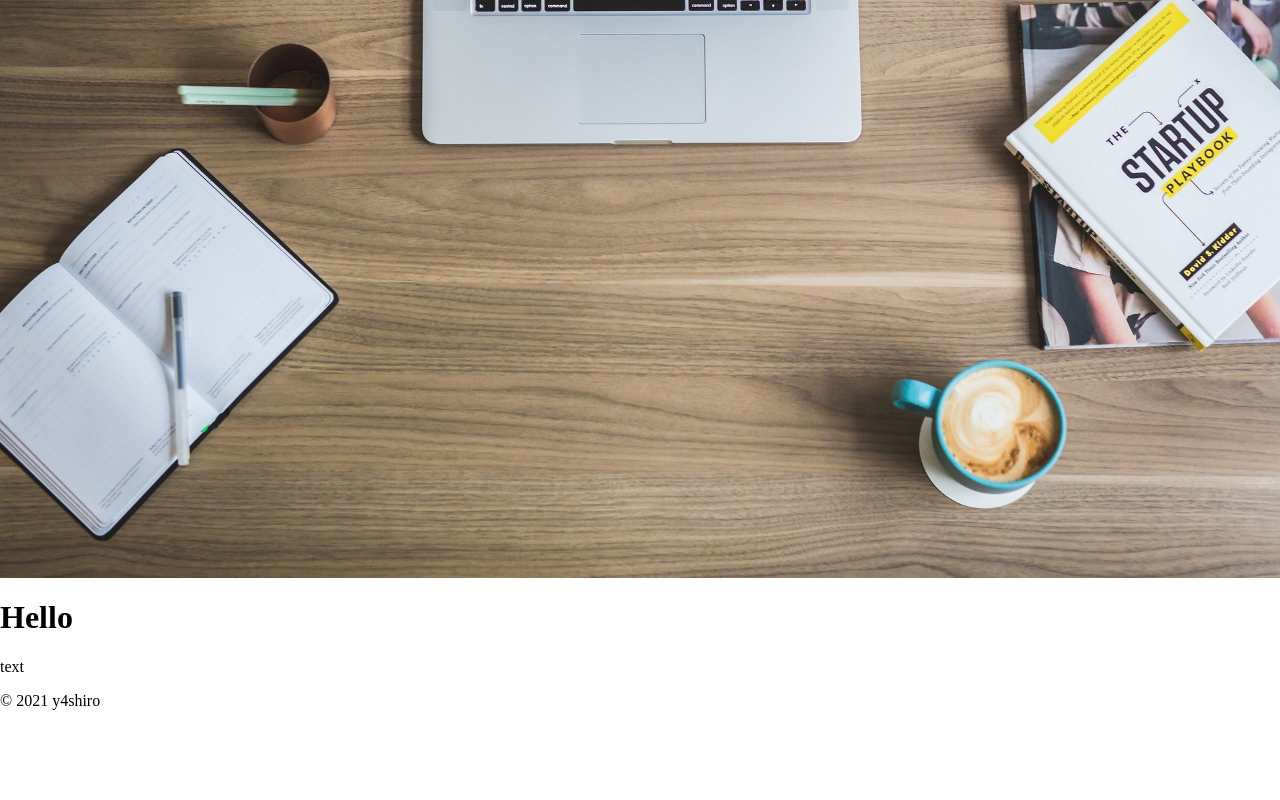
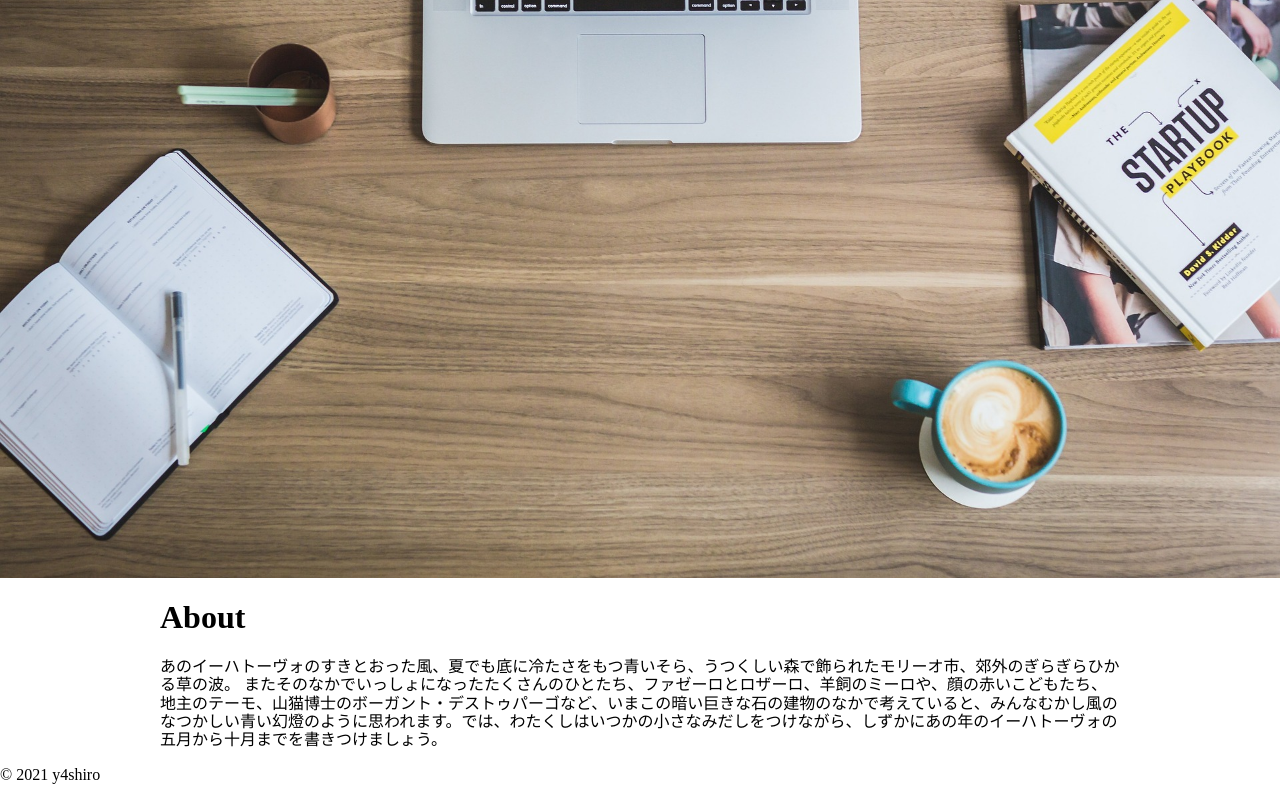
Before and after one commit to y4shiro/gatsby-ts-sandbox, a Gatsby site: page / in a window 1280 px wide. Shown: the part 373-1173 px from the top of the page. Before the commit the page ends 1100 px from the top, so only its background shows below. Built offline with nearby package versions, Linux system fonts and the light colour scheme; Gatsby itself is replaced by a stand-in of ours.

Commit message:
ダミーテキスト追加

```diff
--- a/src/pages/index.module.css
+++ b/src/pages/index.module.css
@@ -25,3 +25,10 @@
 .mainVisual {
   width: 100%;
 }
+
+/* Content */
+.content {
+  max-width: 960px;
+  width: 80vw;
+  margin: 0 auto;
+}
--- a/src/pages/index.module.css.d.ts
+++ b/src/pages/index.module.css.d.ts
@@ -3,3 +3,4 @@ export const header: string;
 export const headerMenu: string;
 export const headerMenuItem: string;
 export const mainVisual: string;
+export const content: string;
--- a/src/pages/index.tsx
+++ b/src/pages/index.tsx
@@ -38,10 +38,15 @@ const IndexPage = () => {
           />
         </section>
 
-        <section>
-          <h1>Hello</h1>
-          <p>text</p>
-        </section>
+        <div className={styles.content}>
+          <section>
+            <h1>About</h1>
+            <p>
+              　あのイーハトーヴォのすきとおった風、夏でも底に冷たさをもつ青いそら、うつくしい森で飾られたモリーオ市、郊外のぎらぎらひかる草の波。
+              　またそのなかでいっしょになったたくさんのひとたち、ファゼーロとロザーロ、羊飼のミーロや、顔の赤いこどもたち、地主のテーモ、山猫博士のボーガント・デストゥパーゴなど、いまこの暗い巨きな石の建物のなかで考えていると、みんなむかし風のなつかしい青い幻燈のように思われます。では、わたくしはいつかの小さなみだしをつけながら、しずかにあの年のイーハトーヴォの五月から十月までを書きつけましょう。
+            </p>
+          </section>
+        </div>
       </main>
       <footer>
         <p>&copy; 2021 y4shiro</p>
```
